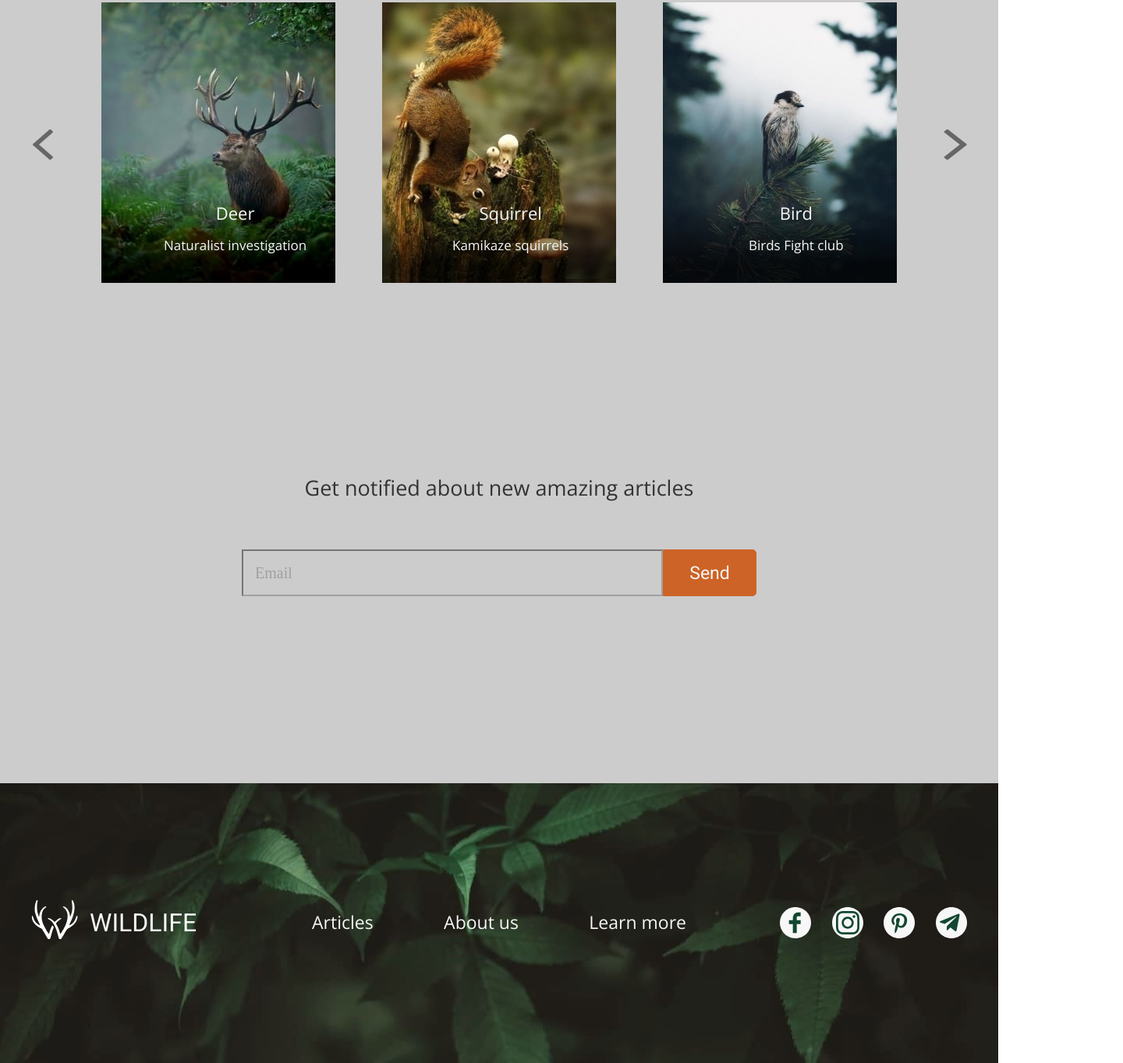
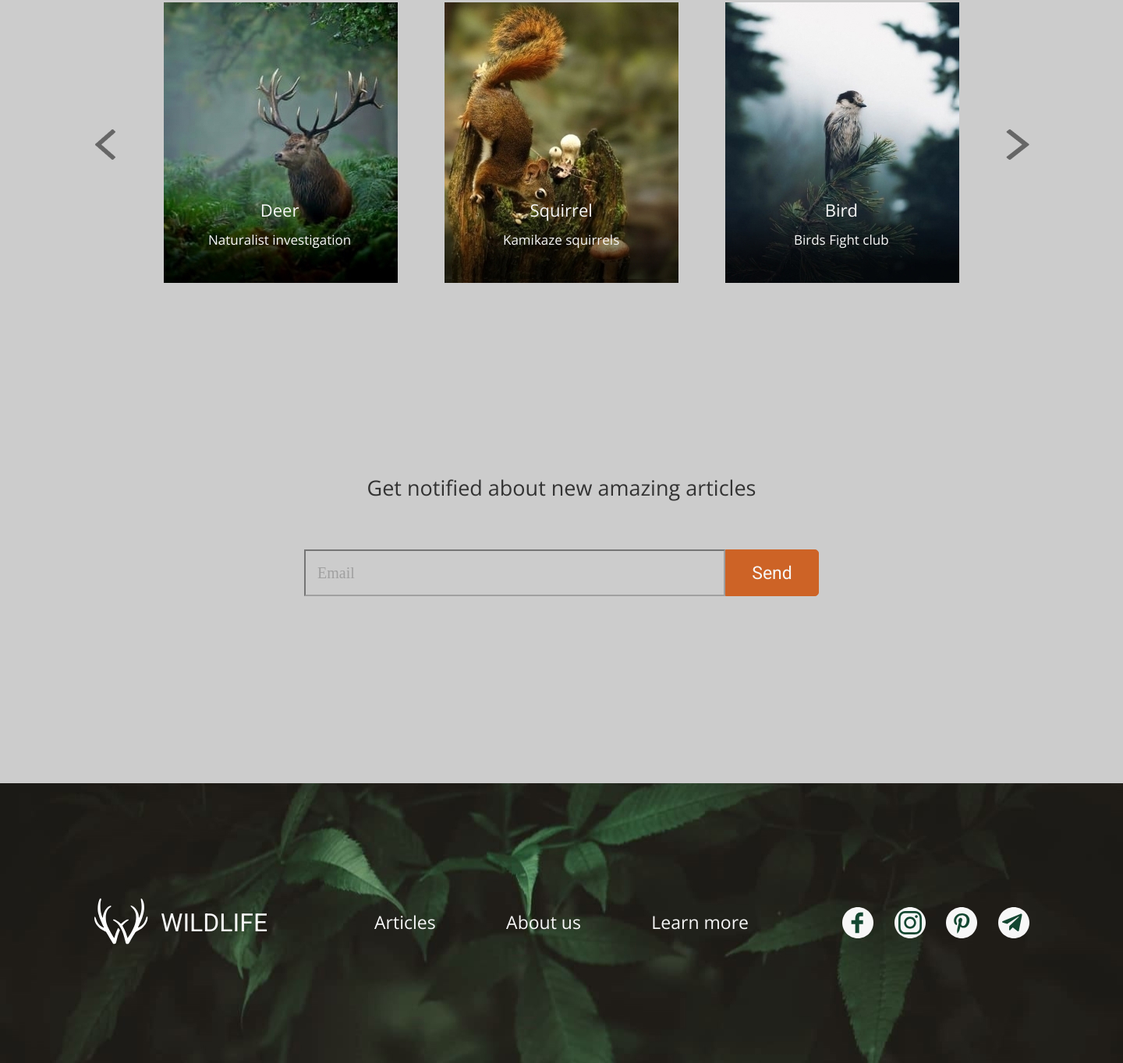
Before and after one commit to veronaten/Wildlife, a plain HTML site: page index.html in a window 1280 px wide. Shown: the part 1145-2509 px from the top of the page at 78% size, 1440 px wide, since content can reach past the window. Drawn offline with nearby package versions, Linux system fonts and the light colour scheme.

Commit message:
refactor: add div with class wrapper, make a check Perfect Pixel

```diff
--- a/css/style.css
+++ b/css/style.css
@@ -2,6 +2,10 @@
   box-sizing: border-box;
   margin: 0;
   padding: 0;
+}
+
+body .wrapper {
+  width: 1440px;
 }
 
 .fox {
@@ -23,14 +27,14 @@ header {
 
 .logo img {
   position: relative;
-  margin-top: -10px;
-  width: 60px;
-  height: 70px;
+  margin-top: -3px;
+  width: 70px;
+  height: 60px;
 }
 
 .logo_text {
   position: absolute;
-  left: 145px;
+  left: 203px;
   top: 30px;
   font-size: 32px;
   font-weight: 400;
@@ -187,7 +191,7 @@ main {
   font-family: 'Open Sans', sans-serif;
   font-weight: 400;
   font-size: 22px;
-  line-height: 36px;
+  line-height: 29px;
   text-align: center;
   color: #F7F7F7;
 }
@@ -204,19 +208,19 @@ main {
 
 .slider_block_deer {
   position: absolute;
-  left: 210px;
+  left: 267px;
   top: 1400px;
 }
 
 .slider_block_squirrel {
   position: absolute;
-  left: 580px;
+  left: 645px;
   top: 1400px;
 }
 
 .slider_block_bird {
   position: absolute;
-  left: 960px;
+  left: 1018px;
   top: 1400px;
 }
 
@@ -311,7 +315,7 @@ footer {
 
 .footer_logo_text {
   position: absolute;
-  left: 75px;
+  left: 86px;
   top: 11px;
   font-size: 32px;
   font-weight: 400;
--- a/index.html
+++ b/index.html
@@ -11,6 +11,7 @@
   <link rel="stylesheet" href="css/style.css">
 </head>
 <body>
+  <div class="wrapper">
     <section class="fox">
       <div class="container">
         <header>
@@ -138,6 +139,6 @@
         </div>
       </div>
     </footer>
-
+  </div>
 </body>
 </html>
```
Lines whose indentation alone changed are shown as unchanged.
